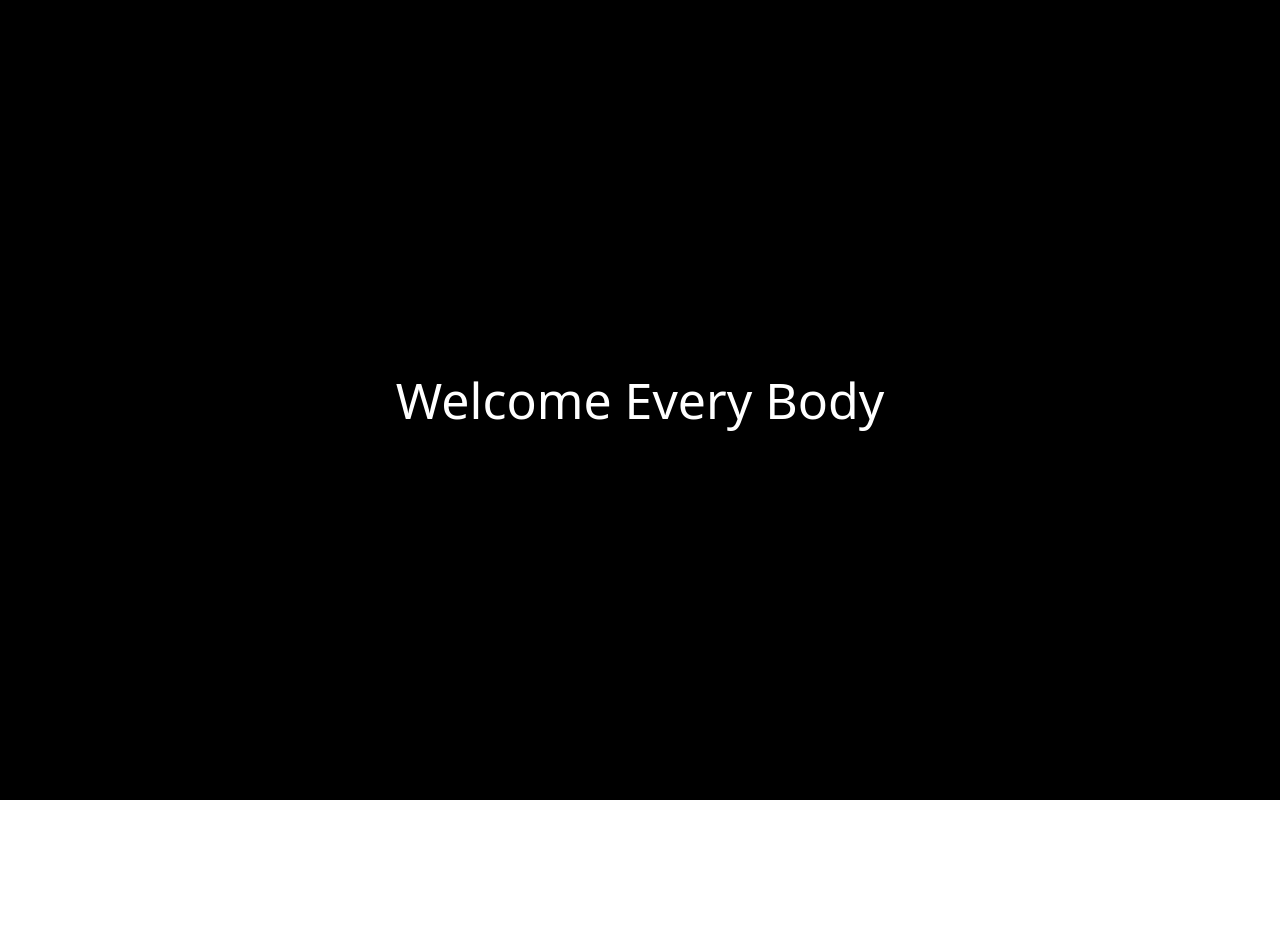
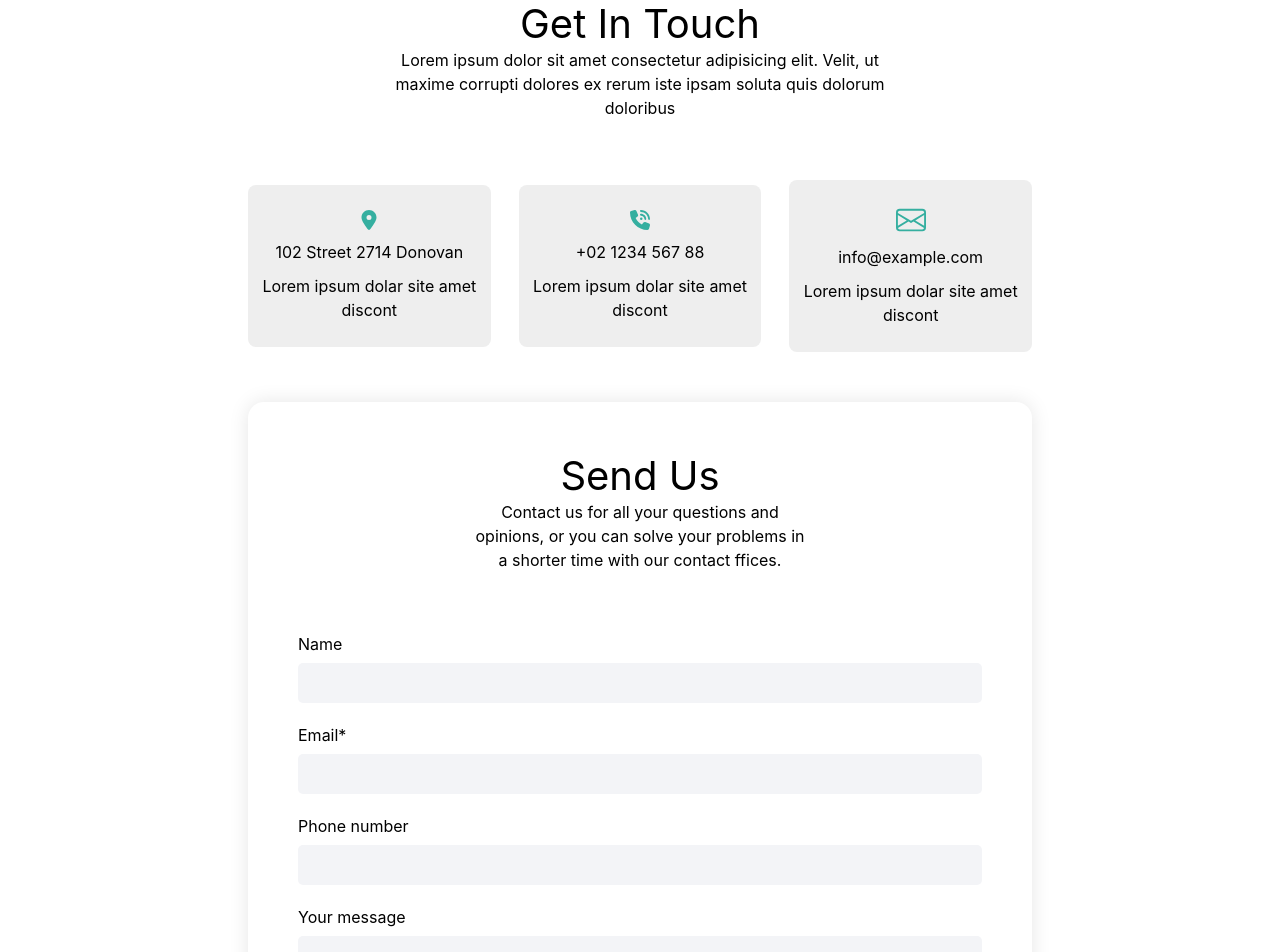
Before and after one commit to Ibrahim-a-bdallah/E-commerce-, a React (Vite) app: page / in a window 1280 px wide. Shown: the top 952 px of the page. Before the commit the page ends 800 px from the top, so only its background shows below. Built offline with nearby package versions, Linux system fonts and the light colour scheme.

Commit message:
feat :first

```diff
--- a/package.json
+++ b/package.json
@@ -13,6 +13,7 @@
     "@tailwindcss/vite": "^4.1.10",
     "react": "^19.1.0",
     "react-dom": "^19.1.0",
+    "react-icons": "^5.5.0",
     "tailwindcss": "^4.1.10"
   },
   "devDependencies": {
--- a/src/App.jsx
+++ b/src/App.jsx
@@ -1,9 +1,10 @@
-
-
+import Contact from "./pages/contact/Contact"
 function App() {
 
   return (
-<div className='flex justify-center items-center h-[100vh] bg-black text-white text-[50px]'>Welcome Every Body</div>
+    <>
+      <Contact/>
+    </>
   )
 }
 
--- /dev/null
+++ b/src/pages/contact/Contact.css
@@ -0,0 +1,19 @@
+@import "tailwindcss";
+@tailwind components;
+@tailwind utilities;
+@import url('https://fonts.googleapis.com/css2?family=Inter:ital,opsz,wght@0,14..32,100..900;1,14..32,100..900&display=swap');
+
+/* إزالة الأسهم من input number */
+input[type="number"]::-webkit-outer-spin-button,
+input[type="number"]::-webkit-inner-spin-button {
+  -webkit-appearance: none;
+  margin: 0;
+}
+
+body{
+    font-family: "Inter", sans-serif;
+}
+
+input[type="number"] {
+  -moz-appearance: textfield;
+}
--- /dev/null
+++ b/src/pages/contact/Contact.jsx
@@ -0,0 +1,105 @@
+import React from "react";
+import { FaPhoneVolume } from "react-icons/fa6";
+import { BsEnvelope } from "react-icons/bs";
+import { FaLocationDot } from "react-icons/fa6";
+import "./Contact.css"
+
+export default function Contact()
+{
+    return(
+        <>
+            <div className="">
+                <div className=" lg:px-[150px] sm:max-w-[90%] md:max-w-[100%]  m-auto ">
+                    <Text header={"Get In Touch"} paragraph={"Lorem ipsum dolor sit amet consectetur adipisicing elit. Velit, ut maxime corrupti dolores ex rerum iste ipsam soluta quis dolorum doloribus"} >
+                    </Text>
+
+                    <Boxs/>
+
+                    <Body/>
+                </div>
+            </div>
+        </>
+    )
+}
+function Text({header,paragraph})
+{
+    return(
+        <>
+            <div className="max-lg:px-[20px]">
+                <h1 className="font-[400] md:text-[40px]   leading-[48px] text-center text-[30px]">{header}</h1>
+                <p className={`mb-[30px]   text-center m-auto md:mb-[60px]  max-w-[95%] md:max-w-[60%] lg:max-w-[50%] max-sm:text-[12px]`}>{paragraph}</p>
+            </div>
+        </>
+    )
+}
+function Boxs()
+{
+    return(
+        <>
+            <div className="my-[30px] flex md:flex-row flex-wrap gap-[28px] lg:max-w-[80%] md:max-w-[90%] m-auto">
+                <Box iconname={<FaLocationDot className="text-[#35AFA0] text-[20px]" />} address={"102 Street 2714 Donovan"} text={"Lorem ipsum dolar site amet discont"}/>
+                <Box iconname={<FaPhoneVolume className="text-[#35AFA0] text-[20px]" />} address={"+02 1234 567 88"} text={"Lorem ipsum dolar site amet discont"}/>
+                <Box iconname={<BsEnvelope className="text-[#35AFA0] text-[30px]"/>} address={"info@example.com"} text={"Lorem ipsum dolar site amet discont"} />
+            </div>
+        </>
+    )
+}
+function Box({iconname,address,text})
+{
+    return(
+        <>
+            <div className="rounded-[8px] w-full md:flex-[30%] py-[25px] flex items-center justify-center flex-col  gap-[10px] bg-[#eee] max-w-[85%]  m-auto ">
+                <span>{iconname}</span>
+                <p className="text-center">{address}</p>
+                <p className="text-center">{text}</p>
+            </div>
+        </>
+    )
+}
+function Body()
+{
+    return(
+        <>
+            <div className="shadow-[0_0_20px_0_rgba(0,0,0,0.1)] md:p-[50px] rounded-2xl my-[50px]  md:max-w-[90%] lg:max-w-[80%] max-w-[85%] m-auto">
+                <Text header={"Send Us"} paragraph={"Contact us for all your questions and opinions, or you can solve your problems in a shorter time with our contact ffices."}/>
+                <Inputs/>
+            </div>
+
+        </>
+    )
+}
+function Inputs()
+{
+    return(
+        <>
+            <div className="  px-[30px] md:px-0 pb-[50px] md:flex md:gap-x-[20px] gap-y-[20px] justify-between m-auto flex-wrap">
+                <Input inputtyp={"text"} label={"Name"} width={45}/>
+                <Input inputtyp={"email"} label={"Email*"} width={45}/>
+                <Input inputtyp={"number"} label={"Phone number"} />
+                <TextArea inputtyp={"Your message"}  />
+                <button className="cursor-pointer px-[15px] md:px-[25px] py-[5px] text-white bg-[#35AFA0] rounded-[5px]">Send Message</button>
+            </div>
+        </>
+    )
+}
+function Input({inputtyp,label,width=100})
+{
+    return(
+        <>
+            <div className={`flex flex-col w-full md:w-[${width}%]`}>
+                <label id={label} className="block max-md:mb-[5px] mb-[7px]">{label}</label>
+                <input type={inputtyp}  id={label} className="rounded-[5px] max-md:mb-[15px] bg-[#F3F4F7] w-full p-[8px] border-none outline-none  md:full"/>
+            </div>
+        </>
+    )
+}
+function TextArea({inputtyp})
+{
+    return(
+        <>
+            <div className={`flex flex-col w-full `}>
+            <label className="block max-md:mb-[5px] mb-[7px]">{inputtyp}</label>
+            <textarea rows={4} className=" resize-none scrollbar-none overflow-y-auto rounded-[5px] max-md:mb-[15px] bg-[#F3F4F7] w-full p-[8px] border-none outline-none  md:full"/>
+            </div>
+        </>
+)}
```
Also changed, not shown: 1 other file (tests, documents, lock files or other folders).
